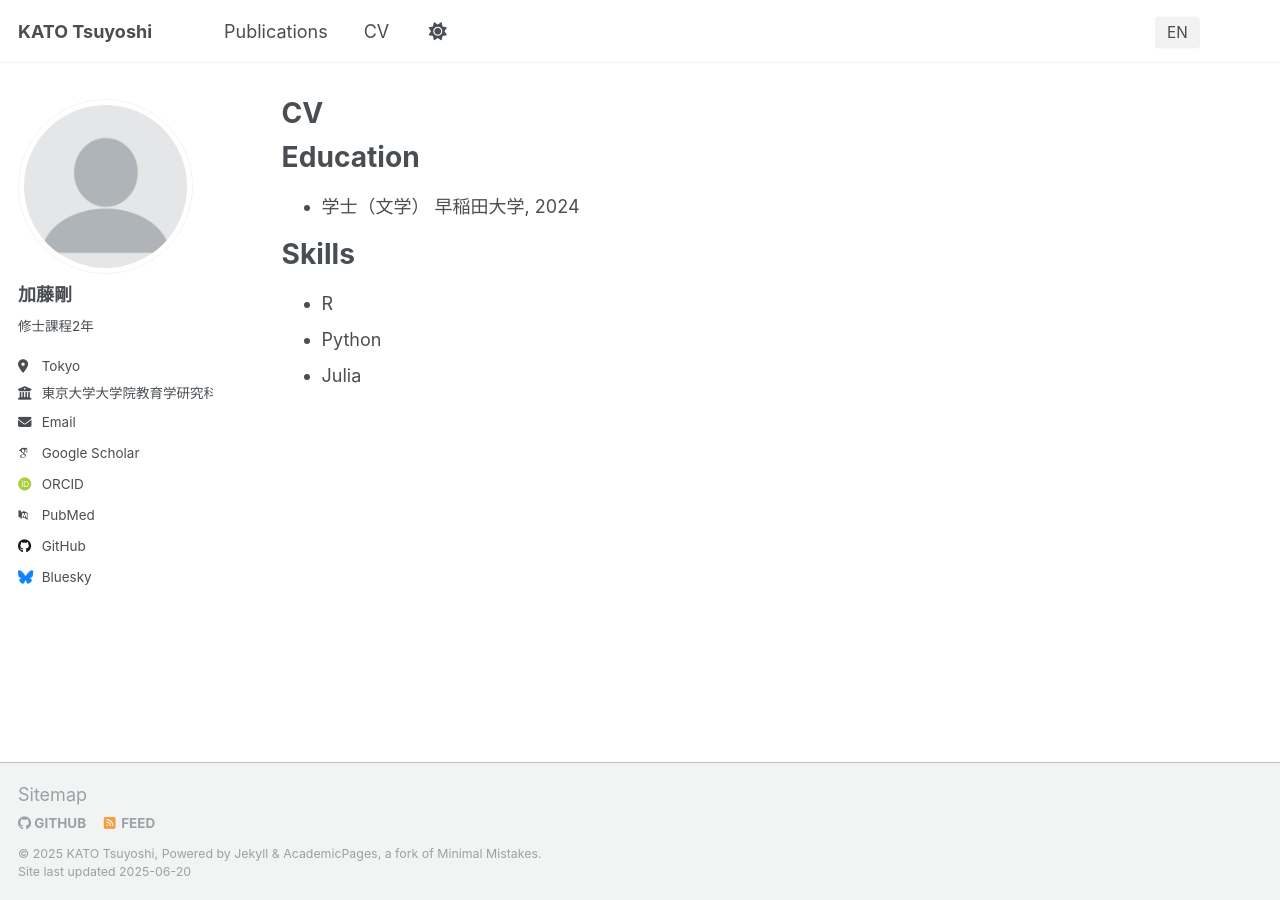
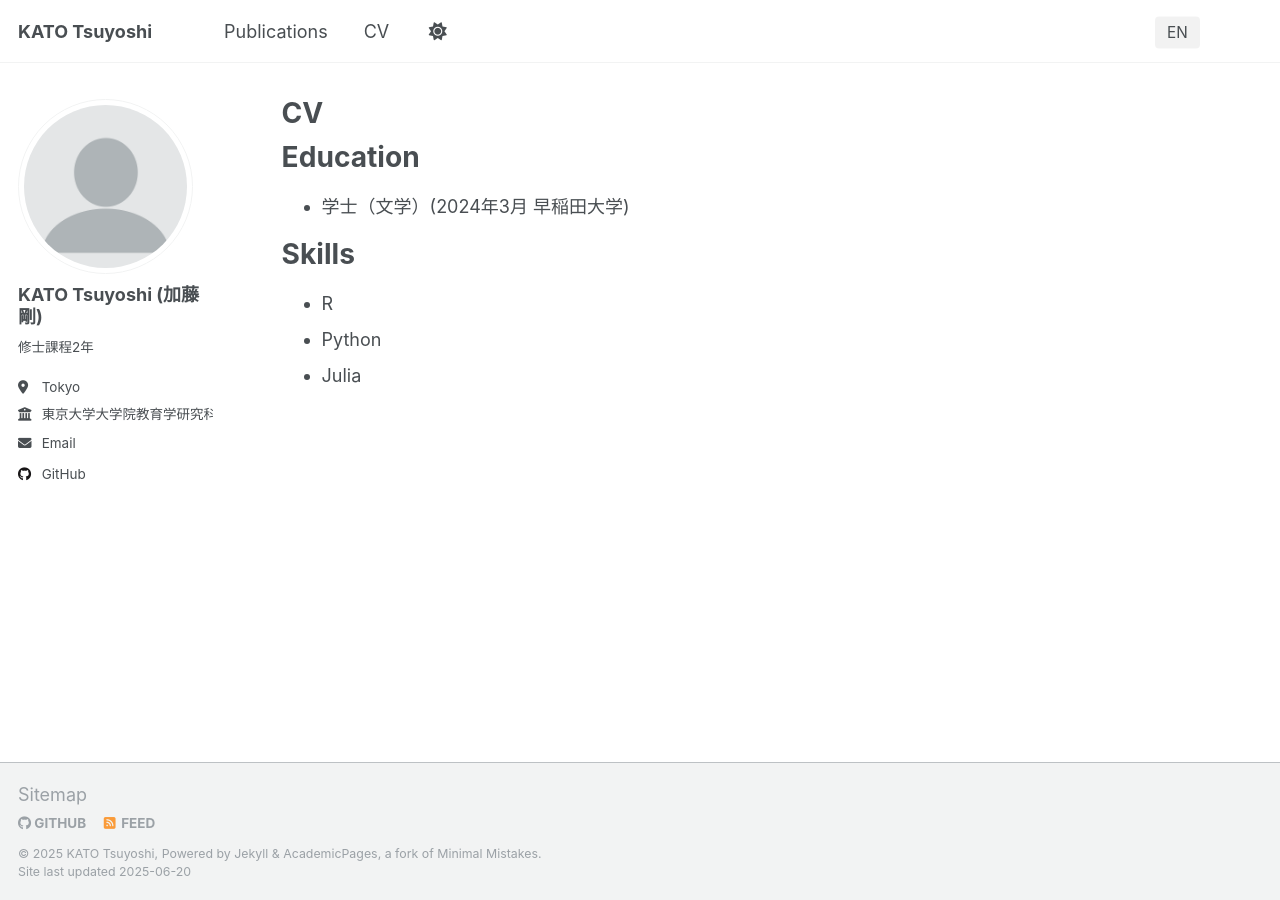
Before and after one commit to coch24/coch24.github.io, a Jekyll site: the page built from _pages/cv.md, in a window 1280 px wide. Built offline with Jekyll 4.4.1, drawn with Linux system fonts in a browser that asks for light colours; some web fonts are replaced; part of the change alters nothing that is shown.

Commit message:
cv and name

```diff
--- a/_config.yml
+++ b/_config.yml
@@ -23,7 +23,7 @@ repository               : "coch24/coch24.github.io"
 author:
   # Biographic information
   avatar           : "profile.png"
-  name             : "加藤剛"
+  name             : "KATO Tsuyoshi (加藤剛)"
   pronouns         : # example: "she/her"
   bio              : "修士課程2年"
   location         : "Tokyo"
@@ -34,11 +34,11 @@ author:
   # Academic websites
   academia         : # URL
   arxiv            : # URL - Update with the correct link to your profile
-  googlescholar    : "https://scholar.google.com/citations?user=PS_CX0AAAAAJ"
+  googlescholar    : # URL
   impactstory      : # URL
-  orcid            : "http://orcid.org/yourorcidurl"
+  orcid            : # URL
   semantic         : # URL
-  pubmed           : "https://www.ncbi.nlm.nih.gov/pubmed/?term=john+snow"
+  pubmed           : # URL
   researchgate     : # URL
   scopus           : # URL
 
@@ -46,12 +46,12 @@ author:
   bitbucket        : # Username - Update with your username on the site
   codepen          : # Username
   dribbble         : # Username
-  github           : "academicpages"
+  github           : "https://github.com/coch24"
   kaggle           : # Username
   stackoverflow    : # User number or user number and name (i.e., use "1" or "1/jeff-atwood")
 
   # Social media
-  bluesky          : "bsky.app" # Replace this with you Bluesky username
+  bluesky          : # Replace this with you Bluesky username
   facebook         : # Username
   flickr           : # Username
   foursquare       : # Username
--- a/_pages/cv.md
+++ b/_pages/cv.md
@@ -13,7 +13,7 @@ Education
 ======
 <!-- * Ph.D in Version Control Theory, GitHub University, 2018 (expected) -->
 <!-- * M.S. in Jekyll, GitHub University, 2014 -->
-* 学士（文学） 早稲田大学, 2024
+* 学士（文学）(2024年3月 早稲田大学)
 
 <!-- Work experience
 ======
```
